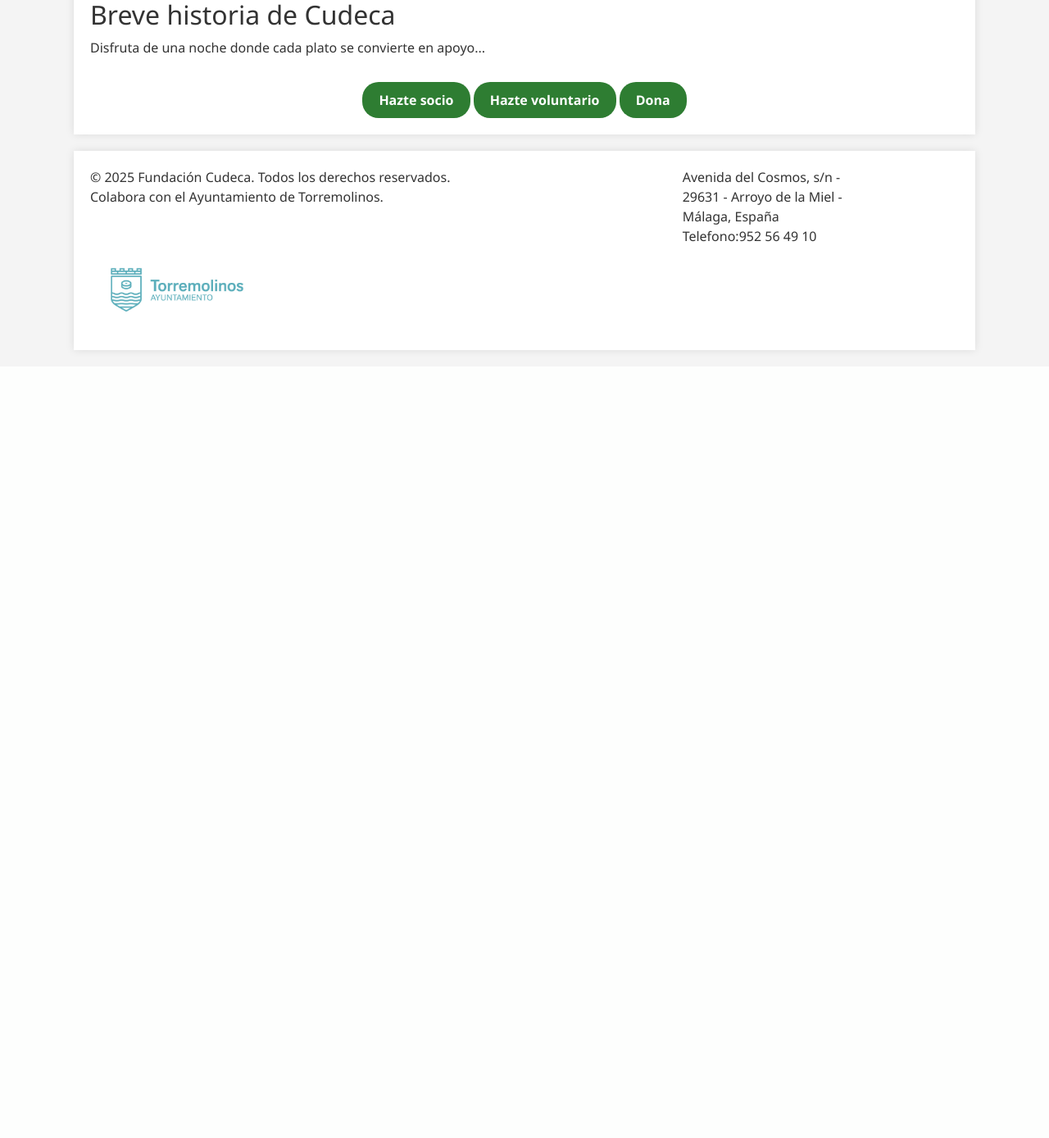
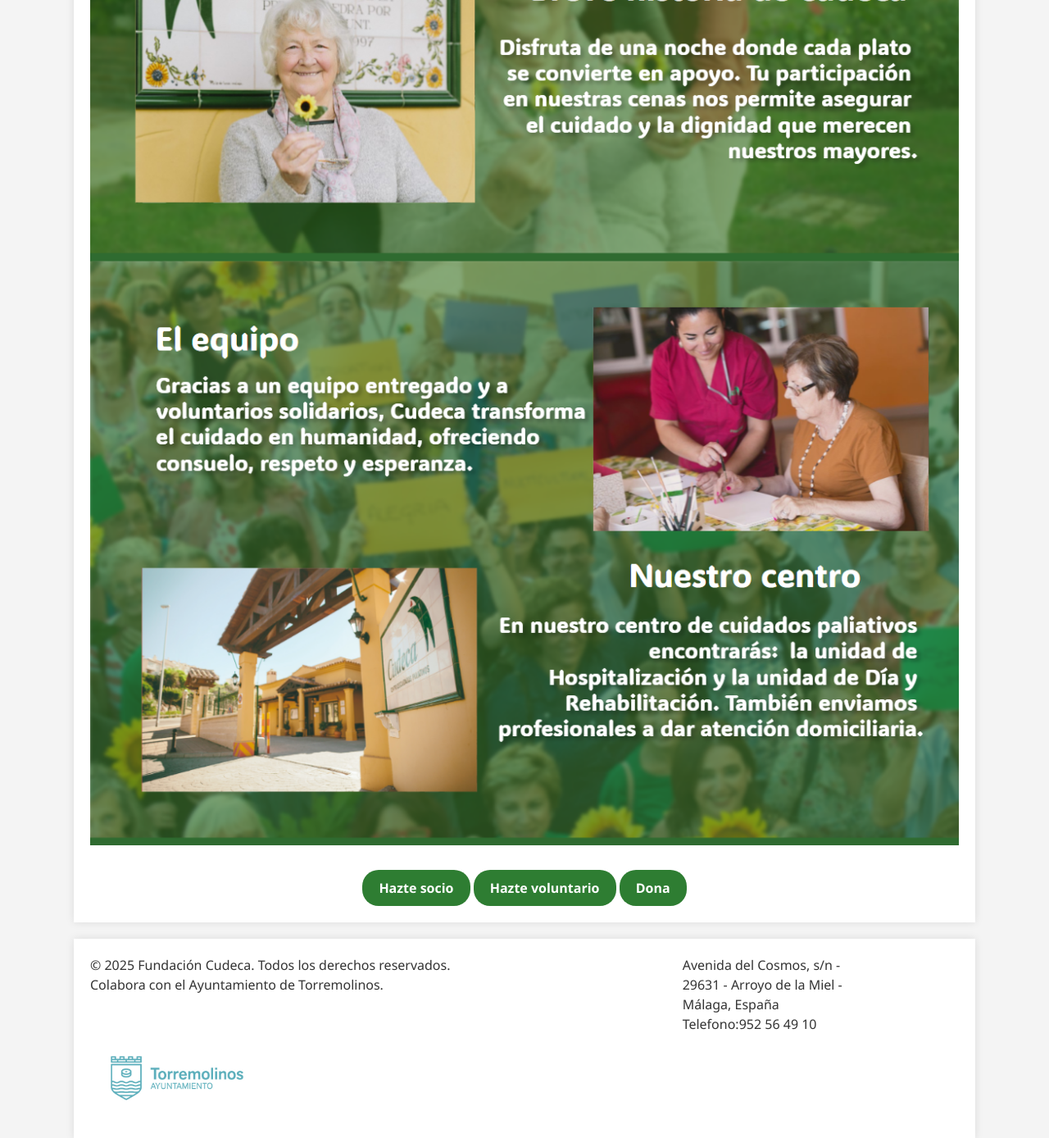
Before and after one commit to Raquitake/ADAp-Project, a Flask app: page /quienes-somos in a window 1280 px wide. Shown: the part 657-2045 px from the top of the page at 82% size. Before the commit the page ends 1090 px from the top, so only its background shows below. Run offline with Flask 3, Linux system fonts and the light colour scheme.

Commit message:
Pagina quienes somos
La he terminado

```diff
--- a/SRC/baseDatos/static/css/style.css
+++ b/SRC/baseDatos/static/css/style.css
@@ -115,3 +115,11 @@ header {
 .tabs { display: flex; gap: 10px; margin-bottom: 20px; }
 .tab-btn { background: #ddd; padding: 10px 20px; border-radius: 20px; cursor: pointer; }
 .tab-btn.active { background: var(--dark-green); color: white; }
+
+/* Este simple truco hace funcionar la página quienes somos*/
+
+.mision-img {
+    max-width: 100%;
+    height: auto;
+    display: block;
+}
--- a/SRC/baseDatos/templates/quienes_somos.html
+++ b/SRC/baseDatos/templates/quienes_somos.html
@@ -1,16 +1,11 @@
 {% extends "base.html" %}
 
 {% block content %}
-<div class="us-section">
-    <h2>Nuestra misión</h2>
-    <p>Convertir el proceso de morir en un proceso de vida...</p>
-    <img src="{{ url_for('static', filename='img/mision.jpg') }}" alt="Misión">
-</div>
 
-<div class="us-section">
-    <h2>Breve historia de Cudeca</h2>
-    <p>Disfruta de una noche donde cada plato se convierte en apoyo...</p>
-</div>
+
+<img class="mision-img" src="{{ url_for('static', filename='img/mision1.PNG') }}" alt="Misión_imagen_penpot_1">
+
+<img class="mision-img" src="{{ url_for('static', filename='img/mision2.PNG') }}" alt="Misión_imagen_penpot_2">
 
 <div class="cta-buttons" style="text-align: center; margin-top: 30px;">
     <a href="{{ url_for('hazte_socio') }}" class="btn btn-green">Hazte socio</a>
```
Also changed, not shown: SRC/baseDatos/static/img/mision1.PNG (added), SRC/baseDatos/static/img/mision2.PNG (added).
